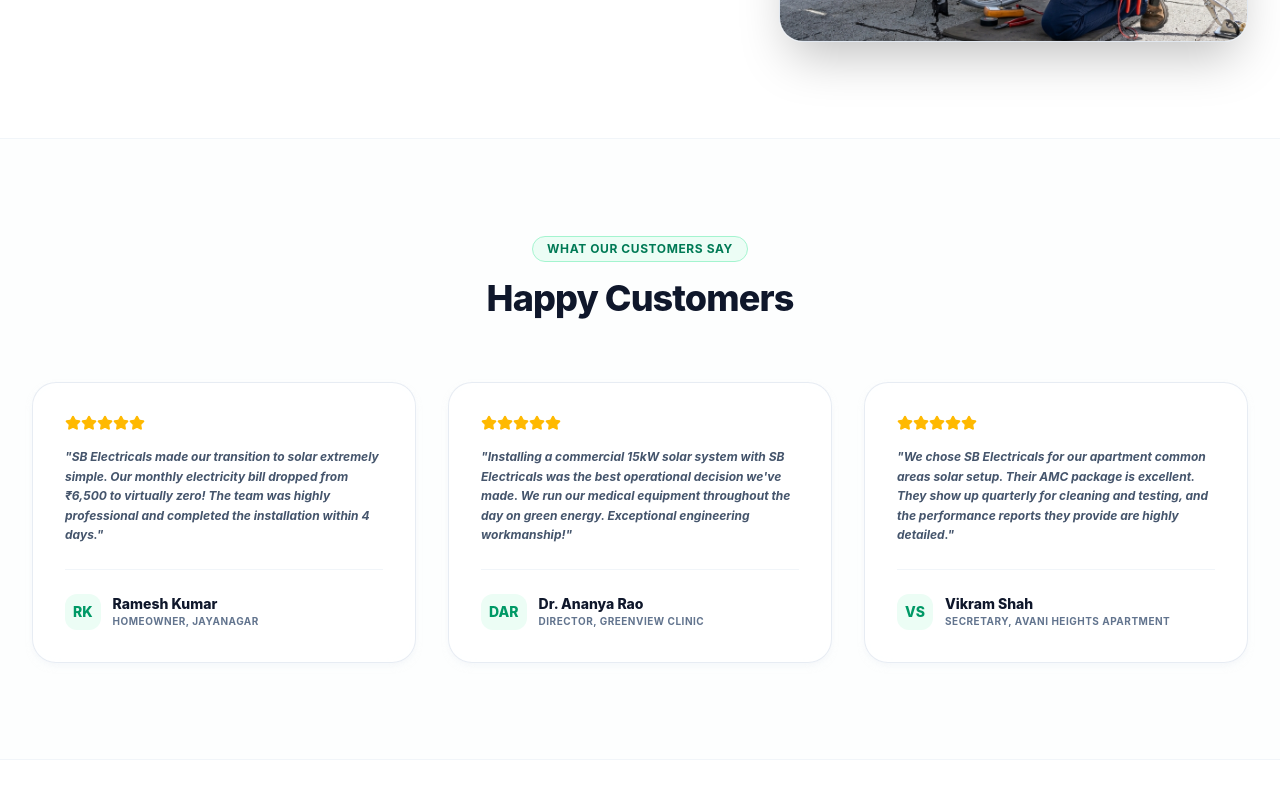
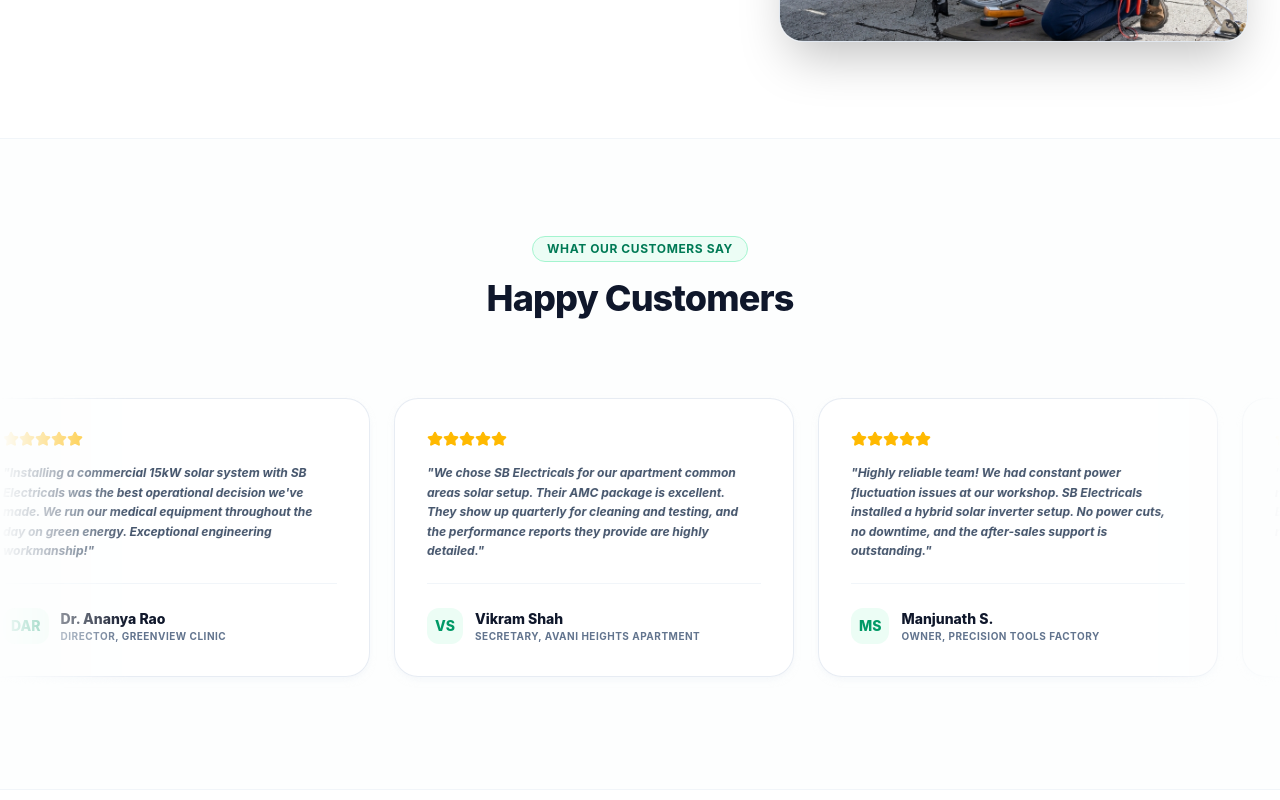
Before and after one commit to gouravboga12-rgb/SB-Electrials, a React (Vite) app: page /#/ in a window 1280 px wide. Shown: the part 3860-4660 px from the top of the page. Built offline with nearby package versions, Linux system fonts and the light colour scheme.

Commit message:
Implement horizontal reviews auto-scrolling marquee on Home page and add 4 new customer testimonials

```diff
--- a/src/data/testimonials.js
+++ b/src/data/testimonials.js
@@ -30,5 +30,37 @@ export const testimonials = [
     rating: 5,
     text: "Highly reliable team! We had constant power fluctuation issues at our workshop. SB Electricals installed a hybrid solar inverter setup. No power cuts, no downtime, and the after-sales support is outstanding.",
     category: "Commercial"
+  },
+  {
+    id: 5,
+    name: "Sunitha Gowda",
+    role: "Homeowner, Banashankari",
+    rating: 5,
+    text: "Amazing experience! The site survey was done the next day after contacting. They helped us secure the BESCOM net-metering approvals quickly. Highly recommend their solar services.",
+    category: "Residential"
+  },
+  {
+    id: 6,
+    name: "Rajesh M.",
+    role: "Proprietor, RK Enterprises",
+    rating: 5,
+    text: "Very prompt support and clear explanations of the costing. The solar panels look neat and we are already noticing significant drops in our factory electricity bills.",
+    category: "Commercial"
+  },
+  {
+    id: 7,
+    name: "Karan Malhotra",
+    role: "Villa Owner, Whitefield",
+    rating: 5,
+    text: "Exceptional service from structural welding to final configuration. Our 5kW rooftop system has been running perfectly for 6 months now. Maintenance team is very responsive.",
+    category: "Residential"
+  },
+  {
+    id: 8,
+    name: "Priya Sharma",
+    role: "Owner, Blossoms Boutique",
+    rating: 5,
+    text: "Clean and quick execution. The installers were courteous and cleaned up the site completely after mounting the panels. Excellent customer service!",
+    category: "Residential"
   }
 ];
--- a/src/index.css
+++ b/src/index.css
@@ -49,3 +49,32 @@
 .text-gradient-blue {
   @apply bg-clip-text text-transparent bg-gradient-to-r from-slate-900 via-indigo-950 to-slate-800;
 }
+
+/* Continuous horizontal marquee scroll animation */
+.marquee-container {
+  overflow: hidden;
+  width: 100%;
+  display: flex;
+  position: relative;
+  mask-image: linear-gradient(to right, transparent, white 10%, white 90%, transparent);
+  -webkit-mask-image: linear-gradient(to right, transparent, white 10%, white 90%, transparent);
+}
+
+.marquee-track {
+  display: flex;
+  width: max-content;
+  animation: scroll-left 50s linear infinite;
+}
+
+.marquee-track:hover {
+  animation-play-state: paused;
+}
+
+@keyframes scroll-left {
+  0% {
+    transform: translateX(0);
+  }
+  100% {
+    transform: translateX(-50%);
+  }
+}
--- a/src/pages/Home.jsx
+++ b/src/pages/Home.jsx
@@ -863,7 +863,7 @@ export default function Home() {
       {/* ========================================================================= */}
       {/* 8. TESTIMONIALS SECTION (HAPPY CUSTOMERS) */}
       {/* ========================================================================= */}
-      <section className="py-24 bg-slate-50/30 border-b border-slate-100">
+      <section className="py-24 bg-slate-50/30 border-b border-slate-100 overflow-hidden">
         <div className="max-w-7xl mx-auto px-4 sm:px-6 lg:px-8">
 
           <div className="text-center max-w-3xl mx-auto mb-16 space-y-4" data-aos="fade-down">
@@ -875,13 +875,15 @@ export default function Home() {
             </h2>
           </div>
 
-          <div className="grid grid-cols-1 md:grid-cols-2 lg:grid-cols-3 gap-8">
-            {testimonials.slice(0, 3).map((test, index) => (
+        </div>
+
+        {/* Full-width scrolling container */}
+        <div className="marquee-container py-4">
+          <div className="marquee-track flex gap-6 px-4">
+            {[...testimonials, ...testimonials].map((test, index) => (
               <div
-                key={test.id}
-                className="glass-panel p-8 rounded-3xl text-left bg-white border border-slate-200/80 shadow-md flex flex-col justify-between hover:border-emerald-200 transition-all duration-300"
-                data-aos="fade-up"
-                data-aos-delay={index * 100}
+                key={`${test.id}-${index}`}
+                className="glass-panel p-8 rounded-3xl text-left bg-white border border-slate-200/80 shadow-md flex flex-col justify-between hover:border-emerald-200 transition-all duration-300 w-[290px] sm:w-[350px] md:w-[400px] flex-shrink-0"
               >
                 <div className="space-y-4">
                   <div className="flex text-amber-400">
@@ -889,7 +891,7 @@ export default function Home() {
                       <Icons.Star key={i} className="h-4 w-4 fill-amber-400 text-amber-400" />
                     ))}
                   </div>
-                  <p className="text-slate-600 text-xs leading-relaxed font-bold italic">
+                  <p className="text-slate-600 text-xs leading-relaxed font-bold italic h-24 overflow-y-auto pr-1">
                     "{test.text}"
                   </p>
                 </div>
@@ -906,7 +908,6 @@ export default function Home() {
               </div>
             ))}
           </div>
-
         </div>
       </section>
 
```
